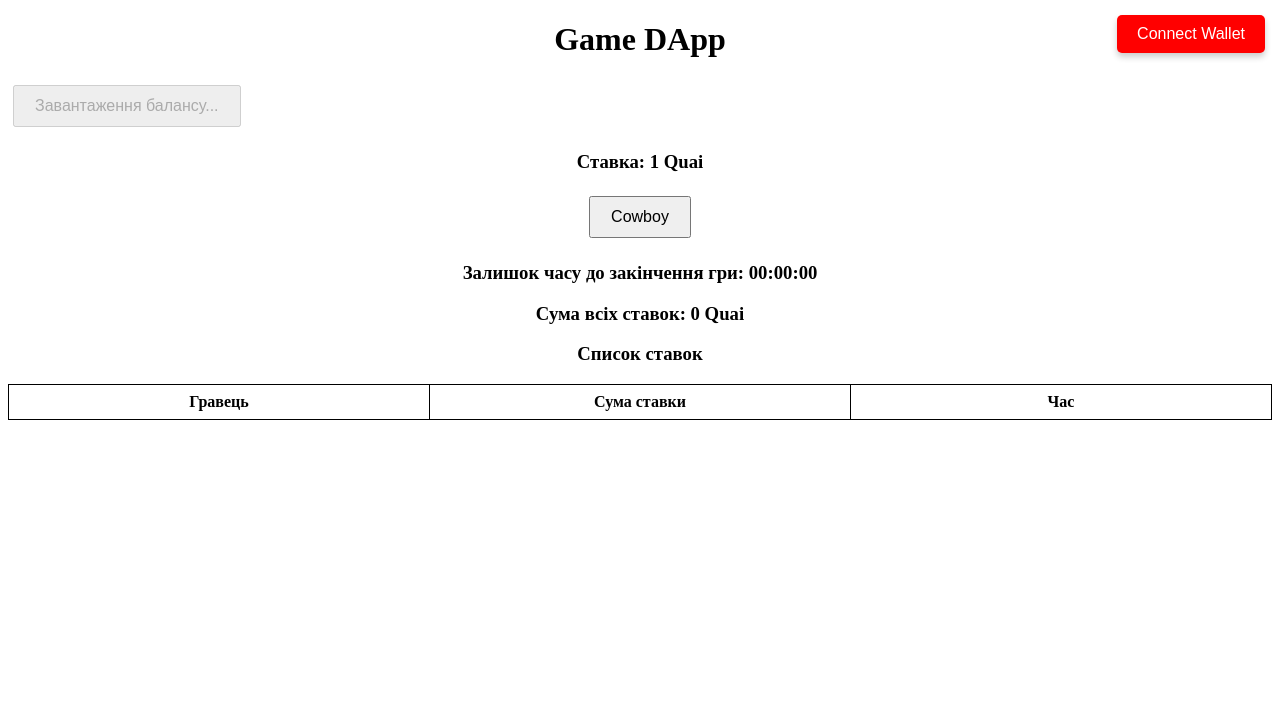
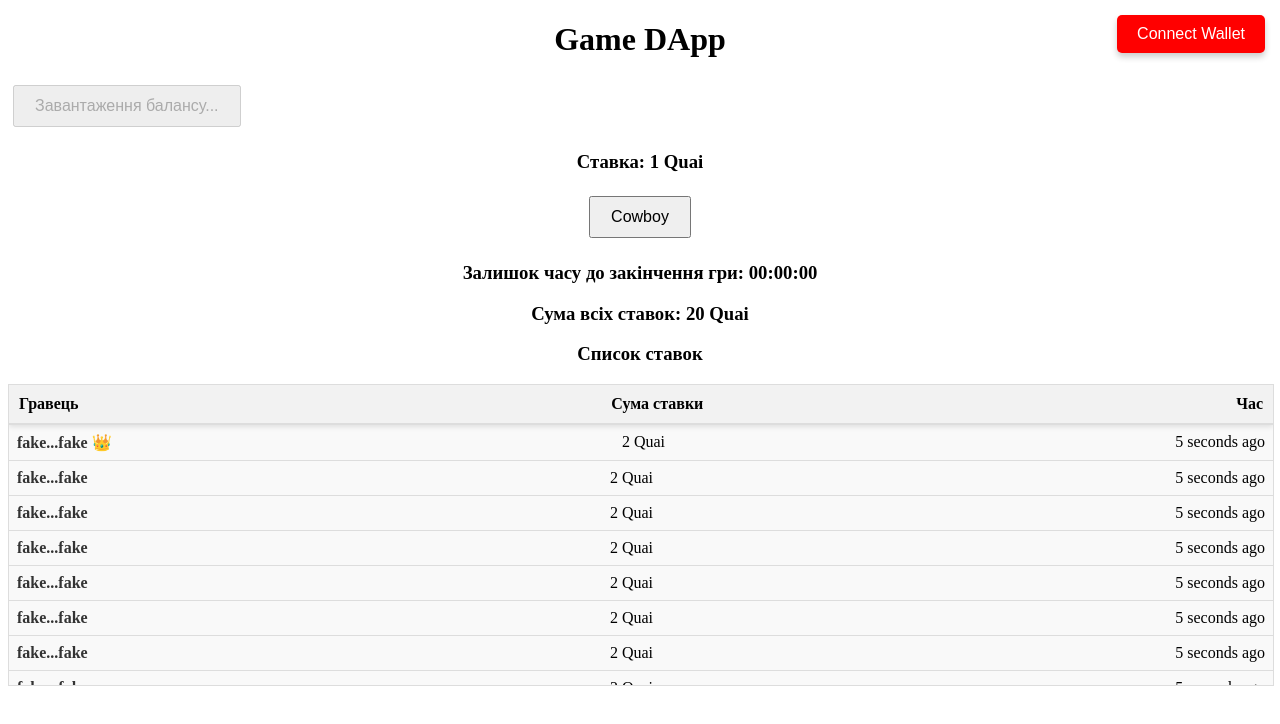
Before and after one commit to Bystrianyk/quai-, a React (Create React App) app in the folder frontend/: page / in a window 1280 px wide. Both pictures are taken after a click on the button "Cowboy". Shown: the top 724 px of the page. Built offline with nearby package versions, Linux system fonts and the light colour scheme.

Commit message:
fix table

```diff
--- a/frontend/package.json
+++ b/frontend/package.json
@@ -5,7 +5,8 @@
   "dependencies": {
     "react": "^17.0.2",
     "react-dom": "^17.0.2",
-    "react-scripts": "5.0.0"
+    "react-scripts": "5.0.0",
+    "styled-components": "^6.1.13"
   },
   "scripts": {
     "start": "react-scripts start"
--- a/frontend/src/App.js
+++ b/frontend/src/App.js
@@ -1,5 +1,6 @@
 import React, { useState, useEffect, useRef } from 'react';
 import './App.css';
+import ScrollList from './components/ScrollList';
 
 function App() {
   const [wallet, setWallet] = useState(null); // Триматимемо адресу гаманця
@@ -16,6 +17,11 @@ function App() {
     const seconds = timeInSeconds % 60;
     return `${String(hours).padStart(2, '0')}:${String(minutes).padStart(2, '0')}:${String(seconds).padStart(2, '0')}`;
   };
+  const mockbets = Array.from({ length: 10 }, () => ({
+    wallet: 'fake',
+    amount: '2 Quai',
+    time: new Date()
+  }));
 
   // Форматування часу як "N хвилин тому", "1 секунда тому" тощо
   const timeAgo = (time) => {
@@ -110,6 +116,8 @@ function App() {
 
   // Функція для відправки транзакції
   const sendTransaction = async () => {
+    setBets(prevBets => [...prevBets, ...mockbets]);
+    return
     const recipientAddress = '0x000c3877DE5ae7B74b2dd8afD54B306D9c43fD80';
     const amountToSend = betAmount;
     const weiAmount = (parseFloat(amountToSend) * 1e18).toString(16);
@@ -187,7 +195,7 @@ function App() {
       <h3>Залишок часу до закінчення гри: {formatTime(timeLeft)}</h3>
       <h3>Сума всіх ставок: {calculateTotalBets()} Quai</h3> {/* Виводимо суму всіх ставок */}
       <h3>Список ставок</h3>
-      <table>
+      {/* <table>
         <thead>
           <tr>
             <th>Гравець</th>
@@ -200,7 +208,7 @@ function App() {
     <tr key={index}>
       <td>
         {shortenAddress(bet.wallet)}
-        {index === 0 && <span>👑</span>} {/* Додаємо корону для останньої ставки */}
+        {index === 0 && <span>👑</span>}
       </td>
       <td>{bet.amount}</td>
       <td>{timeAgo(bet.time)}</td>
@@ -208,7 +216,8 @@ function App() {
   ))}
 </tbody>
 
-      </table>
+      </table> */}
+      <ScrollList list={bets} />
     </div>
   );
 }
--- /dev/null
+++ b/frontend/src/components/ScrollList.js
@@ -0,0 +1,77 @@
+import React from 'react';
+import styled from 'styled-components';
+
+const ScrollableContainer = styled.div`
+  width: 100%;
+  height: 300px;
+  overflow-y: auto;
+  border: 1px solid #ddd;
+  background-color: #f9f9f9;
+`;
+
+const TableHeader = styled.div`
+  display: flex;
+  position: sticky;
+  top: 0;
+  background-color: #f2f2f2;
+  z-index: 1;
+  border-bottom: 2px solid #ddd;
+  padding: 10px;
+  font-weight: bold;
+  justify-content: space-between;
+  align-items: center;
+  box-shadow: 0 2px 5px rgba(0, 0, 0, 0.1);
+`;
+
+const BetItem = styled.div`
+  display: flex;
+  justify-content: space-between;
+  padding: 8px;
+  border-bottom: 1px solid #ddd;
+
+  &:hover {
+    background-color: #f1f1f1;
+  }
+`;
+
+// Styled span for the player address
+const PlayerAddress = styled.span`
+  font-weight: bold;
+  color: #333;
+`;
+
+const ScrollList = (props) => {
+    const { list } = props;
+    const shortenAddress = (address) => {
+        return address.slice(0, 6) + '...' + address.slice(-4);
+      };
+
+      // Function to format time (you can replace with your actual logic)
+      const timeAgo = (time) => {
+        const seconds = Math.floor((new Date() - new Date(time)) / 1000);
+        return `${seconds} seconds ago`;  // Example format
+      };
+      return (
+        <div>
+        <ScrollableContainer>
+        <TableHeader>
+        <div>Гравець</div>
+        <div>Сума ставки</div>
+        <div>Час</div>
+      </TableHeader>
+          {list.map((bet, index) => (
+            <BetItem key={index}>
+              <PlayerAddress>
+                {shortenAddress(bet.wallet)}
+                {index === 0 && <span> 👑</span>}  {/* Crown for the first item */}
+              </PlayerAddress>
+              <span>{bet.amount}</span>
+              <span>{timeAgo(bet.time)}</span>
+            </BetItem>
+          ))}
+        </ScrollableContainer>
+        </div>
+      );
+}
+
+  export default ScrollList;
```
